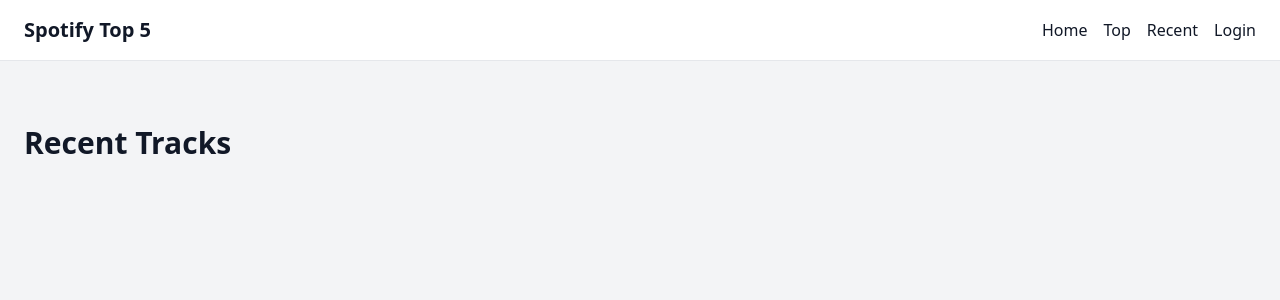
After one commit to EdoBergamo/spotify-tracker, a Flask app: template templates/recent.html in a window 1280 px wide. The commit adds this page. Shown: the top 300 px of the page. Run offline with Flask 3, Linux system fonts and the light colour scheme; the template is opened without the code that fills it, so the values that code supplies are empty.

Commit message:
feat: added song recently played

```diff
--- a/app.py
+++ b/app.py
@@ -47,6 +47,19 @@ def callback():
     return "Errore durante l'autenticazione co Spotify"
   return redirect(url_for('index'))
 
+@app.route('/recent')
+def show_recent():
+  if 'token_info' not in session:
+    return redirect(url_for('login'))
+
+  sp = create_spotify_client(session['token_info'])
+
+  if sp:
+    recent_tracks = get_recent_tracks(sp)
+    return render_template('recent.html', recent_tracks=recent_tracks)
+  else:
+    return "Errore durante l'autenticazione con spotify"
+
 # Helpers
 def create_spotify_oauth(scope=None):
   return SpotifyOAuth(
@@ -56,5 +69,35 @@ def create_spotify_oauth(scope=None):
     scope=scope
   )
 
+def create_spotify_client(token_info):
+  try:
+    sp_oauth = create_spotify_oauth()
+    sp = spotipy.Spotify(auth_manager=sp_oauth)
+
+    if token_info:
+      sp_oauth.token_info = token_info
+      session.modified = True
+    return sp
+  except Exception as e:
+    logging.error(f"Errore durante l'autenticazione con Spotify: {e}")
+    return None
+
+def get_recent_tracks(sp):
+  try:
+    recent_tracks_data = sp.current_user_recently_played(limit=12)
+    recent_tracks = []
+
+    for item in recent_tracks_data['items']:
+      track_info = {
+        'name': item['track']['name'],
+        'artist': item['track']['artists'][0]['name'],
+        'album_image': item['track']['album']['images'][0]['url'] if item['track']['album']['images'] else None
+      }
+      recent_tracks.append(track_info)
+    return recent_tracks
+  except spotipy.SpotifyException as e:
+    logging.error(f"Errore durante il recupero delle tracce recenti: {e}")
+    return None
+
 if __name__ == '__main__':
   app.run(debug=True, host='0.0.0.0')
--- a/static/output.css
+++ b/static/output.css
@@ -591,6 +591,14 @@ video {
   margin-bottom: 2rem;
 }
 
+.mb-4 {
+  margin-bottom: 1rem;
+}
+
+.mb-2 {
+  margin-bottom: 0.5rem;
+}
+
 .block {
   display: block;
 }
@@ -599,8 +607,20 @@ video {
   display: flex;
 }
 
+.grid {
+  display: grid;
+}
+
+.w-full {
+  width: 100%;
+}
+
 .max-w-lg {
   max-width: 32rem;
+}
+
+.grid-cols-1 {
+  grid-template-columns: repeat(1, minmax(0, 1fr));
 }
 
 .items-center {
@@ -609,6 +629,10 @@ video {
 
 .justify-between {
   justify-content: space-between;
+}
+
+.gap-4 {
+  gap: 1rem;
 }
 
 .space-x-4 > :not([hidden]) ~ :not([hidden]) {
@@ -643,6 +667,14 @@ video {
 .bg-white {
   --tw-bg-opacity: 1;
   background-color: rgb(255 255 255 / var(--tw-bg-opacity));
+}
+
+.p-6 {
+  padding: 1.5rem;
+}
+
+.p-4 {
+  padding: 1rem;
 }
 
 .px-4 {
@@ -688,8 +720,17 @@ video {
   line-height: 1.75rem;
 }
 
+.text-3xl {
+  font-size: 1.875rem;
+  line-height: 2.25rem;
+}
+
 .font-semibold {
   font-weight: 600;
+}
+
+.font-bold {
+  font-weight: 700;
 }
 
 .text-gray-900 {
@@ -702,6 +743,17 @@ video {
   color: rgb(255 255 255 / var(--tw-text-opacity));
 }
 
+.text-gray-600 {
+  --tw-text-opacity: 1;
+  color: rgb(75 85 99 / var(--tw-text-opacity));
+}
+
+.shadow-md {
+  --tw-shadow: 0 4px 6px -1px rgb(0 0 0 / 0.1), 0 2px 4px -2px rgb(0 0 0 / 0.1);
+  --tw-shadow-colored: 0 4px 6px -1px var(--tw-shadow-color), 0 2px 4px -2px var(--tw-shadow-color);
+  box-shadow: var(--tw-ring-offset-shadow, 0 0 #0000), var(--tw-ring-shadow, 0 0 #0000), var(--tw-shadow);
+}
+
 .hover\:bg-blue-600:hover {
   --tw-bg-opacity: 1;
   background-color: rgb(37 99 235 / var(--tw-bg-opacity));
@@ -711,3 +763,15 @@ video {
   --tw-text-opacity: 1;
   color: rgb(59 130 246 / var(--tw-text-opacity));
 }
+
+@media (min-width: 768px) {
+  .md\:grid-cols-2 {
+    grid-template-columns: repeat(2, minmax(0, 1fr));
+  }
+}
+
+@media (min-width: 1024px) {
+  .lg\:grid-cols-3 {
+    grid-template-columns: repeat(3, minmax(0, 1fr));
+  }
+}
--- /dev/null
+++ b/templates/recent.html
@@ -0,0 +1,20 @@
+{% extends 'base.html' %}
+
+{% block title %}Spotify Top 5 - Recent Tracks{% endblock %}
+
+{% block content %}
+<div class="container mx-auto py-8">
+  <h1 class="text-3xl font-bold mb-4">Recent Tracks</h1>
+  <div class="grid grid-cols-1 md:grid-cols-2 lg:grid-cols-3 gap-4">
+    {% for track in recent_tracks %}
+    <div class="bg-white p-6 rounded shadow-md">
+      <img src="{{ track.album_image }}" alt="Album Cover" class="w-full">
+      <div class="p-4">
+        <h2 class="text-xl font-semibold mb-2">{{ track.name }}</h2>
+        <p class="text-gray-600">Artist: {{ track.artist }}</p>
+      </div>
+    </div>
+    {% endfor %}
+  </div>
+</div>
+{% endblock %}
```
